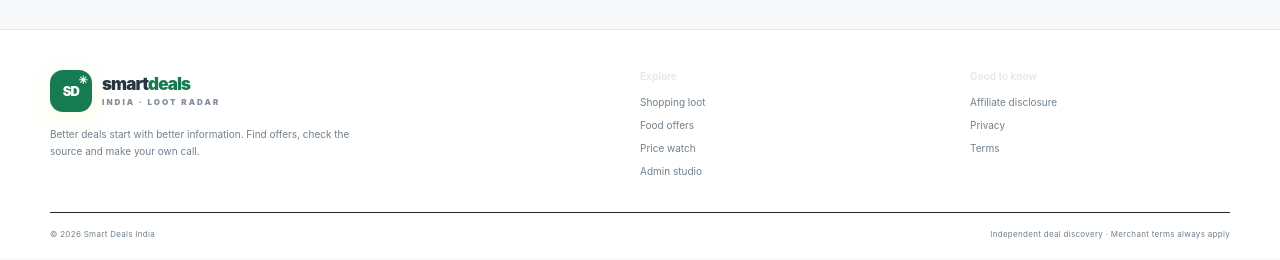
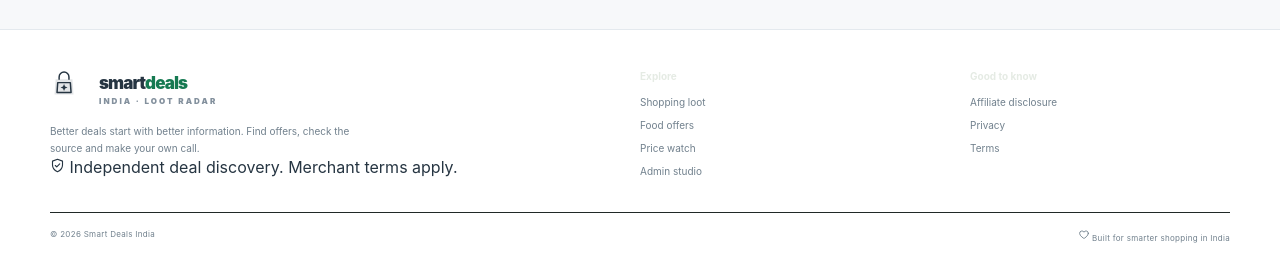
Before and after one commit to ya6331856-cpu/smart-deals-india, a Next.js app: page / in a window 1280 px wide. Shown: the part 2761-3021 px from the top of the page. Built offline with nearby package versions, Linux system fonts and the light colour scheme; no server answers; the database is empty.

Commit message:
Refine footer branding and trust details with SVG icons

```diff
--- a/src/components/site-footer.tsx
+++ b/src/components/site-footer.tsx
@@ -1,17 +1,18 @@
 import Link from "next/link";
+import { BrandGlyph, UiIcon } from "@/components/ui-icon";
 
 export function SiteFooter() {
   return (
     <footer className="site-footer">
       <div className="footer-inner">
         <div className="footer-brand-block">
-          <Link href="/" className="brand footer-brand"><span className="brand-mark">SD<span>✳</span></span><span className="brand-copy">smart<span>deals</span><small>INDIA · LOOT RADAR</small></span></Link>
-          <p>Better deals start with better information. Find offers, check the source and make your own call.</p>
+          <Link href="/" className="brand footer-brand"><BrandGlyph size={39} /><span className="brand-copy">smart<span>deals</span><small>INDIA · LOOT RADAR</small></span></Link>
+          <p>Better deals start with better information. Find offers, check the source and make your own call.</p><div className="footer-trust-note"><UiIcon name="shield" size={15} /> Independent deal discovery. Merchant terms apply.</div>
         </div>
         <div className="footer-links"><strong>Explore</strong><Link href="/deals">Shopping loot</Link><Link href="/food">Food offers</Link><Link href="/price-tracker">Price watch</Link><Link href="/admin">Admin studio</Link></div>
         <div className="footer-links"><strong>Good to know</strong><Link href="/affiliate-disclosure">Affiliate disclosure</Link><Link href="/privacy">Privacy</Link><Link href="/terms">Terms</Link></div>
       </div>
-      <div className="footer-bottom"><span>© {new Date().getFullYear()} Smart Deals India</span><span>Independent deal discovery · Merchant terms always apply</span></div>
+      <div className="footer-bottom"><span>© {new Date().getFullYear()} Smart Deals India</span><span><UiIcon name="heart" size={12} /> Built for smarter shopping in India</span></div>
     </footer>
   );
 }
```
